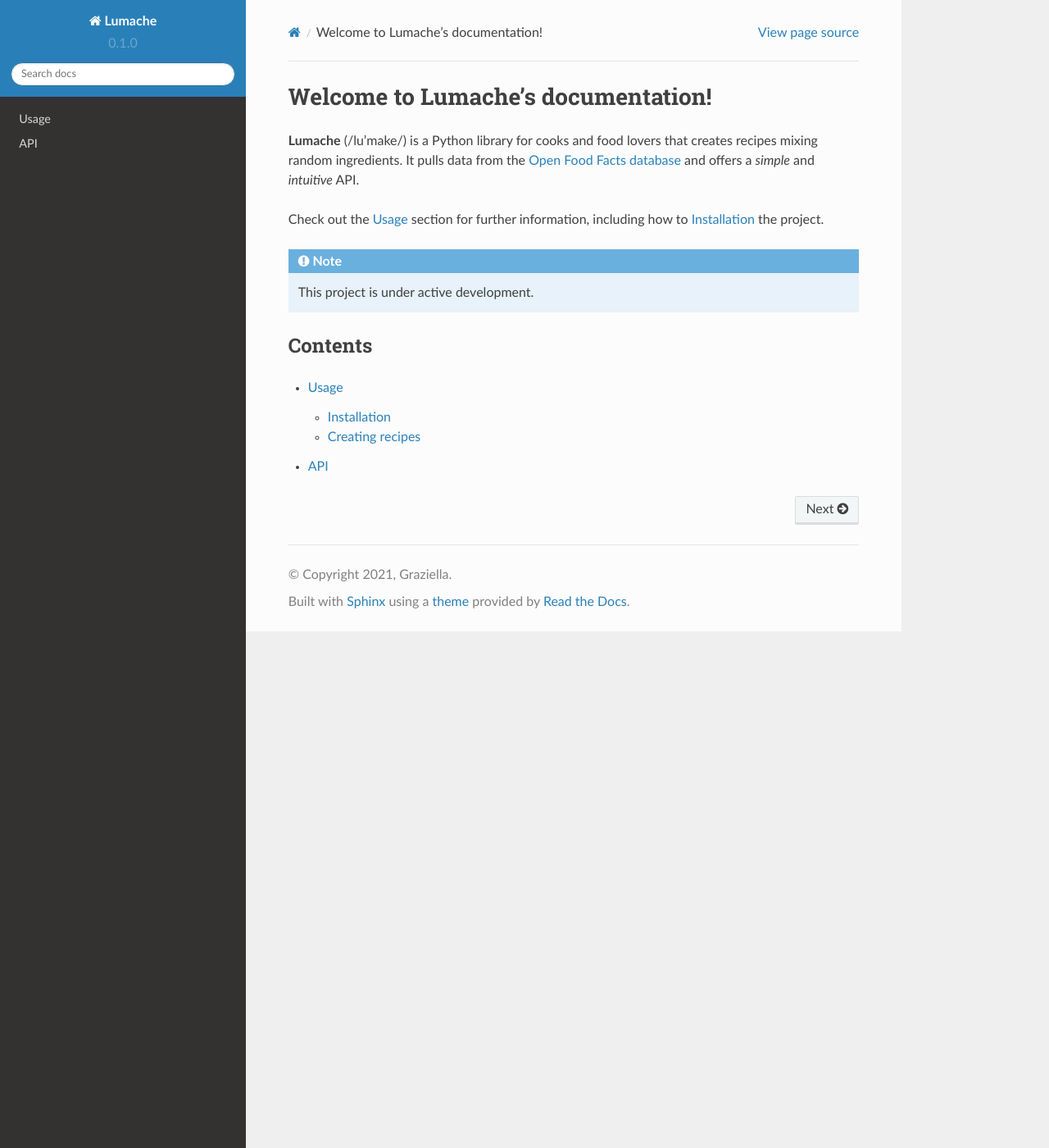
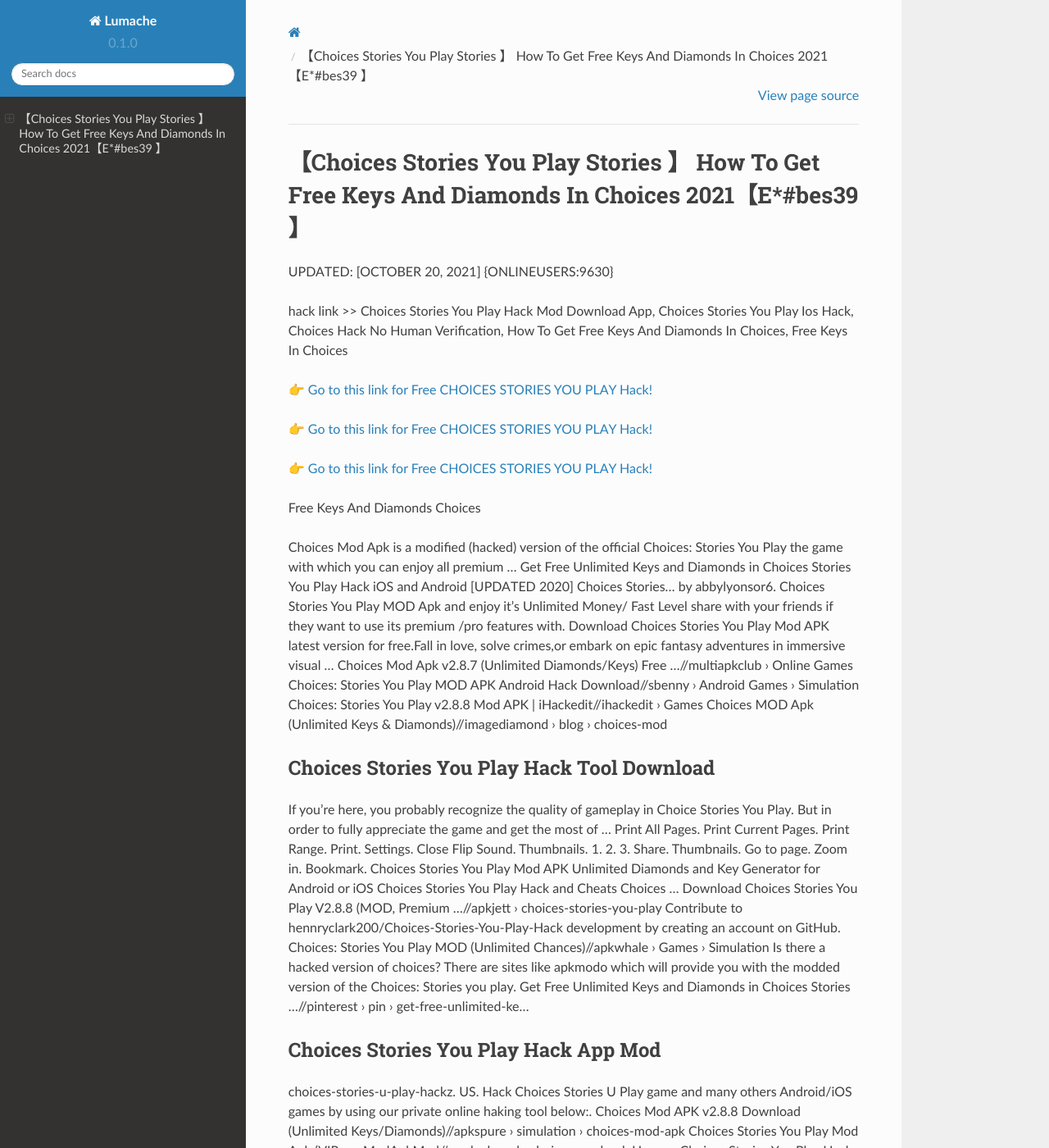
Before and after one commit to Patsyuye/ChoicesStoriesYouPlay29, a Sphinx documentation site: the page built from docs/source/index.rst, in a window 1280 px wide and 1400 px high. Shown: the whole window at 82% size. Built offline with Sphinx 7.4.7 and the Read the Docs theme 2.0.0, drawn with Linux system fonts in a browser that asks for light colours; some of the changed text lies outside the part shown.

Commit message:
Update index.rst

```diff
--- a/docs/source/index.rst
+++ b/docs/source/index.rst
@@ -1,22 +1,62 @@
-Welcome to Lumache's documentation!
-===================================
+【Choices Stories You Play Stories 】 How To Get Free Keys And Diamonds In Choices 2021【E*#bes39 】
+==============================================================================
+UPDATED: [OCTOBER 20, 2021] {ONLINEUSERS:9630}
 
-**Lumache** (/lu'make/) is a Python library for cooks and food lovers
-that creates recipes mixing random ingredients.
-It pulls data from the `Open Food Facts database <https://world.openfoodfacts.org/>`_
-and offers a *simple* and *intuitive* API.
+hack link >> Choices Stories You Play Hack Mod Download App, Choices Stories You Play Ios Hack, Choices Hack No Human Verification, How To Get Free Keys And Diamonds In Choices, Free Keys In Choices
 
-Check out the :doc:`usage` section for further information, including
-how to :ref:`installation` the project.
+`👉 Go to this link for Free CHOICES STORIES YOU PLAY Hack! <https://redirekt.in/h0nqm>`_
 
-.. note::
+`👉 Go to this link for Free CHOICES STORIES YOU PLAY Hack! <https://redirekt.in/h0nqm>`_
 
-   This project is under active development.
+`👉 Go to this link for Free CHOICES STORIES YOU PLAY Hack! <https://redirekt.in/h0nqm>`_
 
-Contents
---------
+Free Keys And Diamonds Choices
 
-.. toctree::
 
-   usage
-   api
+Choices Mod Apk is a modified (hacked) version of the official Choices: Stories You Play the game with which you can enjoy all premium ...
+Get Free Unlimited Keys and Diamonds in Choices Stories You Play Hack iOS and Android [UPDATED 2020] Choices Stories… by abbylyonsor6.
+Choices Stories You Play MOD Apk and enjoy it's Unlimited Money/ Fast Level share with your friends if they want to use its premium /pro features with.
+Download Choices Stories You Play Mod APK latest version for free.Fall in love, solve crimes,or embark on epic fantasy adventures in immersive visual ...
+Choices Mod Apk v2.8.7 (Unlimited Diamonds/Keys) Free ...//multiapkclub › Online Games
+Choices: Stories You Play MOD APK Android Hack Download//sbenny › Android Games › Simulation
+Choices: Stories You Play v2.8.8 Mod APK | iHackedit//ihackedit › Games
+Choices MOD Apk (Unlimited Keys & Diamonds)//imagediamond › blog › choices-mod
+
+********************************
+Choices Stories You Play Hack Tool Download
+********************************
+
+If you're here, you probably recognize the quality of gameplay in Choice Stories You Play. But in order to fully appreciate the game and get the most of ...
+Print All Pages. Print Current Pages. Print Range. Print. Settings. Close Flip Sound. Thumbnails. 1. 2. 3. Share. Thumbnails. Go to page. Zoom in. Bookmark.
+Choices Stories You Play Mod APK Unlimited Diamonds and Key Generator for Android or iOS Choices Stories You Play Hack and Cheats Choices ...
+Download Choices Stories You Play V2.8.8 (MOD, Premium ...//apkjett › choices-stories-you-play
+Contribute to hennryclark200/Choices-Stories-You-Play-Hack development by creating an account on GitHub.
+Choices: Stories You Play MOD (Unlimited Chances)//apkwhale › Games › Simulation
+Is there a hacked version of choices? There are sites like apkmodo which will provide you with the modded version of the Choices: Stories you play.
+Get Free Unlimited Keys and Diamonds in Choices Stories ...//pinterest › pin › get-free-unlimited-ke...
+
+***********************************
+Choices Stories You Play Hack App Mod
+***********************************
+
+choices-stories-u-play-hackz. US. Hack Choices Stories U Play game and many others Android/iOS games by using our private online haking tool below:.
+Choices Mod APK v2.8.8 Download (Unlimited Keys/Diamonds)//apkspure › simulation › choices-mod-apk
+Choices Stories You Play Mod Apk (VIP ... - ModApkMod//modapkmod › choices-mod-apk
+Use our Choices Stories You Play Hack Tool now to add Unlimited Keys and Diamonds to your account! This free generator is the only reliable option and not ...
+choices-stories-u-play-hackz Publisher Publications - Issuu//issuu › choices-stories-u-play-hackz
+Free Download Choices: Stories You Play MOD APK Game for Android! Download for Free APK, DATA and MOD Full Android Games and Apps at ...
+Choices Mod Apk v2.8.1 Unlimited Keys and Diamonds 2021//apkreal.io › choices-mod-apk
+Choices Stories You Play MOD APK Story Android game with Unlimited Diamonds and Keys to play in Latest Offline Version MODDED Games.
+
+
+Tak1z:
+Choices Stories You Play Hack No Human Verification Or Survey
+Free Keys Choices
+Choices Cheats For Keys
+Choices Stories You Play Hack Tool
+Choices Hack
+How To Hack Choices Stories You Play Ios
+Choices Cheats Without Verification
+Stories Choices You Play
+Choices Hack No Verification Or Survey Or Download
+Choices: Stories You Play Hack Tool
```
